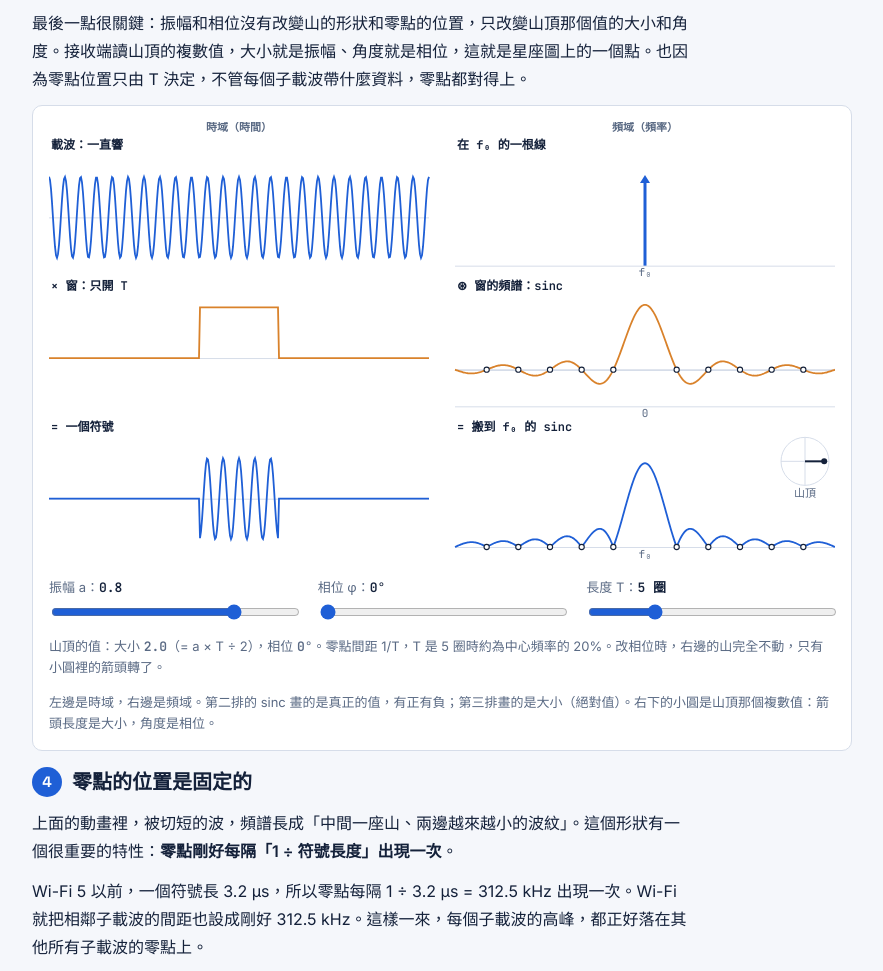
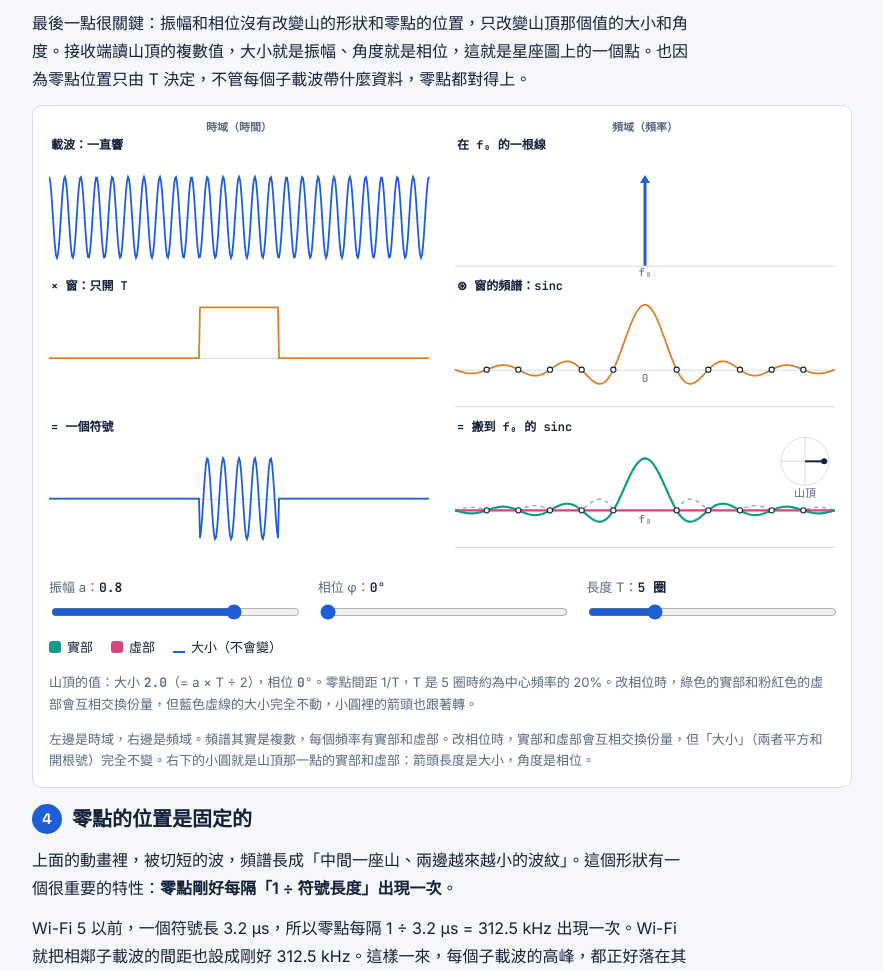
Before and after one commit to chenyenlai/wifi-intro, a plain HTML site: page index.html in a window 1280 px wide. Shown: the part 8181-9152 px from the top of the page, without its empty margins (198-1081 px from the left). Drawn offline with Linux system fonts and the light colour scheme; animation ran at ten frames a second.

Commit message:
傅立葉互動圖：頻譜改畫實部與虛部，調相位時看得到變化，大小改為參考虛線
Co-Authored-By: Claude Opus 5.5 <noreply@anthropic.com>
Claude-Session: https://claude.ai/code/session_01MwPVGZu8gMyFih1BWr5BTs

```diff
--- a/index.html
+++ b/index.html
@@ -348,8 +348,13 @@ footer{font-size:13px;color:var(--muted)}
         <label class="ctl" for="ftP"><span>相位 φ：<b id="ftPo"></b></span><input type="range" id="ftP" min="0" max="315" step="45" value="0"></label>
         <label class="ctl" for="ftT"><span>長度 T：<b id="ftTo"></b></span><input type="range" id="ftT" min="2" max="14" value="5"></label>
       </div>
+      <ul class="legend">
+        <li><span class="sw" style="background:var(--b5)"></span>實部</li>
+        <li><span class="sw" style="background:var(--u4)"></span>虛部</li>
+        <li><span class="sw" style="background:transparent;border-bottom:2px dashed var(--accent);border-radius:0"></span>大小（不會變）</li>
+      </ul>
       <div class="cap" id="ftOut"></div>
-      <div class="cap">左邊是時域，右邊是頻域。第二排的 sinc 畫的是真正的值，有正有負；第三排畫的是大小（絕對值）。右下的小圓是山頂那個複數值：箭頭長度是大小，角度是相位。</div>
+      <div class="cap">左邊是時域，右邊是頻域。頻譜其實是複數，每個頻率有實部和虛部。改相位時，實部和虛部會互相交換份量，但「大小」（兩者平方和開根號）完全不變。右下的小圓就是山頂那一點的實部和虛部：箭頭長度是大小，角度是相位。</div>
     </div>
   </div>
 
@@ -1145,7 +1150,7 @@ function drawOrth(t){const[x,w,h]=fit($('#cvOrth'));const k=3,m=orM,L=6,R=w-6,W=
 let ft={a:.8,p:0,T:5};
 function ftUpdate(){ft.a=+$('#ftA').value/100;ft.p=+$('#ftP').value;ft.T=+$('#ftT').value;
   $('#ftAo').textContent=ft.a.toFixed(1);$('#ftPo').textContent=ft.p+'°';$('#ftTo').textContent=ft.T+' 圈';
-  $('#ftOut').innerHTML=`山頂的值：大小 <b class="mono">${(ft.a*ft.T/2).toFixed(1)}</b>（= a × T ÷ 2），相位 <b class="mono">${ft.p}°</b>。零點間距 1/T，T 是 ${ft.T} 圈時約為中心頻率的 ${(100/ft.T).toFixed(0)}%。改相位時，右邊的山完全不動，只有小圓裡的箭頭轉了。`;}
+  $('#ftOut').innerHTML=`山頂的值：大小 <b class="mono">${(ft.a*ft.T/2).toFixed(1)}</b>（= a × T ÷ 2），相位 <b class="mono">${ft.p}°</b>。零點間距 1/T，T 是 ${ft.T} 圈時約為中心頻率的 ${(100/ft.T).toFixed(0)}%。改相位時，綠色的實部和粉紅色的虛部會互相交換份量，但藍色虛線的大小完全不動，小圓裡的箭頭也跟著轉。`;}
 ['ftA','ftP','ftT'].forEach(id=>$('#'+id).addEventListener('input',ftUpdate));ftUpdate();
 function drawFt(){const[x,w,h]=fit($('#cvFt'));const gap=26,cw=(w-gap)/2,rh=(h-18)/3,R0=cw+gap,f0=1,span=cw<260?15:24,ph=ft.p*Math.PI/180;
   const sinc=u=>Math.abs(u)<1e-9?1:Math.sin(Math.PI*u)/(Math.PI*u);
@@ -1157,12 +1162,13 @@ function drawFt(){const[x,w,h]=fit($('#cvFt'));const gap=26,cw=(w-gap)/2,rh=(h-1
     x.beginPath();for(let px=0;px<=cw;px+=1){const y=cy-A*fn(tx(px));px?x.lineTo(px,y):x.moveTo(px,y);}x.strokeStyle=r===1?C.b24:C.accent;x.lineWidth=1.8;x.stroke();
     x.fillStyle=C.fg;x.font='600 12px '+FONT;x.textAlign='left';x.textBaseline='top';x.fillText(lt,2,y0);x.fillText(lf,R0+2,y0);
     const base=y0+rh-15,FH=rh-36,FS=cw/2,fx=v=>R0+cw/2+v*FS/1.2;
-    x.fillStyle=C.muted;x.font='11px '+FONT;x.textAlign='center';x.textBaseline='top';x.fillText(r===1?'0':'f₀',fx(0),base+2);
+    x.fillStyle=C.muted;x.font='11px '+FONT;x.textAlign='center';x.textBaseline='top';x.fillText(r===1?'0':'f₀',fx(0),r?base-FH*.35+4:base+2);
     if(r===0){x.strokeStyle=C.accent;x.lineWidth=3;x.beginPath();x.moveTo(fx(0),base);x.lineTo(fx(0),base-FH*ft.a);x.stroke();x.fillStyle=C.accent;x.beginPath();x.moveTo(fx(0),base-FH*ft.a-7);x.lineTo(fx(0)-5,base-FH*ft.a+1);x.lineTo(fx(0)+5,base-FH*ft.a+1);x.fill();}
-    else{const zero=r===1?base-FH*.35:base,sc=r===1?FH*.62:FH*ft.a;
-      if(r===1){x.strokeStyle=C.line;x.beginPath();x.moveTo(R0,zero+.5);x.lineTo(w,zero+.5);x.stroke();}
-      x.beginPath();for(let px=0;px<=cw;px+=1){const v=(px-cw/2)/FS*1.2,s2=sinc(v*ft.T),y=zero-sc*(r===1?s2:Math.abs(s2));px?x.lineTo(R0+px,y):x.moveTo(R0+px,y);}
-      x.strokeStyle=r===1?C.b24:C.accent;x.lineWidth=1.8;x.stroke();
+    else{const zero=base-FH*.35,sc=r===1?FH*.62:FH*.62*ft.a;
+      x.strokeStyle=C.line;x.lineWidth=1;x.beginPath();x.moveTo(R0,zero+.5);x.lineTo(w,zero+.5);x.stroke();
+      const curve=(fn,col,lw,dash)=>{x.beginPath();for(let px=0;px<=cw;px+=1){const v=(px-cw/2)/FS*1.2,y=zero-sc*fn(sinc(v*ft.T));px?x.lineTo(R0+px,y):x.moveTo(R0+px,y);}x.setLineDash(dash||[]);x.strokeStyle=col;x.lineWidth=lw;x.stroke();x.setLineDash([]);};
+      if(r===1)curve(v=>v,C.b24,1.8);
+      else{x.globalAlpha=.55;curve(v=>Math.abs(v),C.accent,1.4,[4,4]);x.globalAlpha=1;curve(v=>v*Math.sin(ph),C.u4,2.2);curve(v=>v*Math.cos(ph),C.b5,2.2);}
       x.fillStyle=C.panel;x.strokeStyle=C.fg;x.lineWidth=1.1;for(let k=1;k<12;k++)[-k,k].forEach(q=>{const v=q/ft.T;if(Math.abs(v)<1.18){x.beginPath();x.arc(fx(v),zero,2.6,0,7);x.fill();x.stroke();}});}
   });
   const pr=Math.min(24,rh*.22),pcx=w-pr-6,pcy=18+2*rh+pr+16;x.strokeStyle=C.line;x.lineWidth=1;x.beginPath();x.arc(pcx,pcy,pr,0,7);x.moveTo(pcx-pr,pcy);x.lineTo(pcx+pr,pcy);x.moveTo(pcx,pcy-pr);x.lineTo(pcx,pcy+pr);x.stroke();
```
